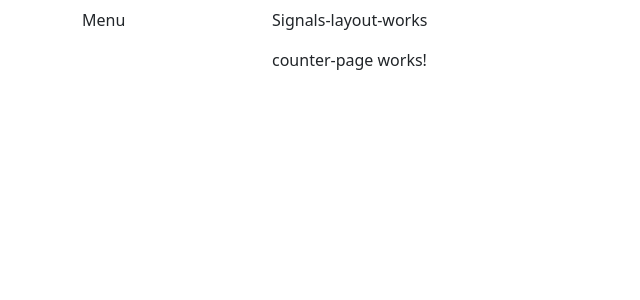
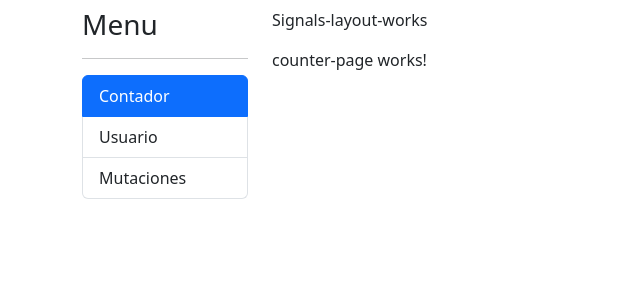
Before and after one commit to ybarrial/11-directiveSignals, an Angular app: page /signals/counter in a window 1280 px wide. Shown: the top 300 px of the page, without its empty margins (0-640 px from the left). Built offline with nearby package versions, Linux system fonts and the light colour scheme.

Commit message:
use <side-menu />

```diff
--- a/src/app/signals/layout/signals-layout/signals-layout.component.html
+++ b/src/app/signals/layout/signals-layout/signals-layout.component.html
@@ -1,7 +1,9 @@
 <div class="row mt-2">
 
     <div class="col-2">
-        Menu
+        <h3>Menu</h3>
+        <hr>
+        <side-menu />
     </div>
 
     <div class="col-10">
```
